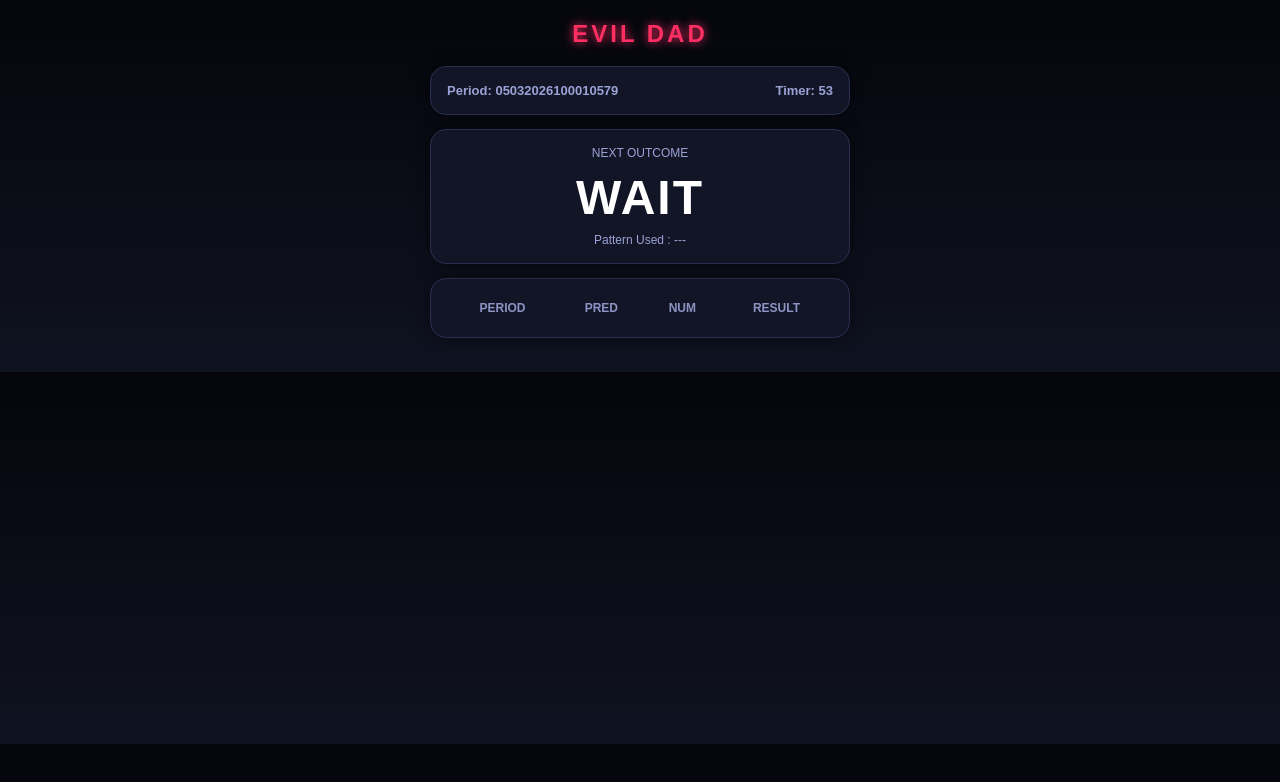
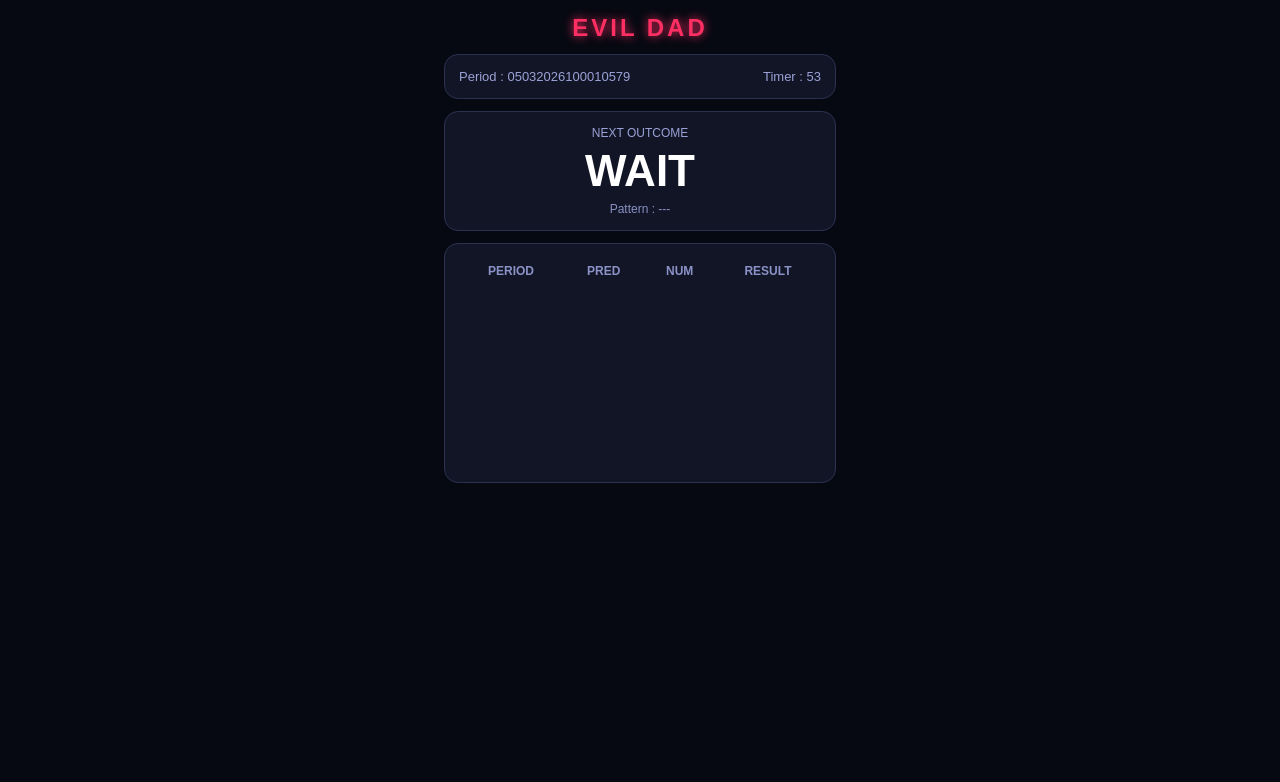
Before and after one commit to ngopichandu407-creator/wizard-predictor, a plain HTML site: page index.html in a window 1280 px wide. Drawn offline with Linux system fonts and the light colour scheme; no server answers.

Commit message:
Update index.html

```diff
--- a/index.html
+++ b/index.html
@@ -2,127 +2,191 @@
 <html>
 <head>
 <meta charset="UTF-8">
-<title>EVIL DAD AI</title>
+<title>EVIL DAD</title>
+
+<meta name="viewport" content="width=device-width, initial-scale=1.0">
 
 <style>
 
+*{
+box-sizing:border-box;
+}
+
 body{
+
 margin:0;
 font-family:Arial;
-background:linear-gradient(180deg,#05060c,#0f1220);
+background:#070912;
 color:white;
+
 display:flex;
 justify-content:center;
+
 }
 
 .app{
-width:420px;
-padding:20px;
+
+width:100%;
+max-width:420px;
+padding:14px;
+
 }
 
 /* TITLE */
 
 .title{
+
 text-align:center;
 font-size:24px;
 font-weight:900;
 letter-spacing:3px;
-margin-bottom:18px;
+margin-bottom:12px;
+
 color:#ff2e63;
 text-shadow:0 0 10px #ff2e63;
+
 }
 
 /* BOX */
 
 .box{
+
 background:#121526;
-border-radius:16px;
-padding:16px;
-margin-bottom:14px;
-border:1px solid #2b3050;
-box-shadow:0 0 15px rgba(0,0,0,0.5);
+
+border-radius:14px;
+
+padding:14px;
+
+margin-bottom:12px;
+
+border:1px solid #2c3150;
+
 }
 
 /* TOP BAR */
 
 .topbar{
+
 display:flex;
+
 justify-content:space-between;
+
 font-size:13px;
-font-weight:bold;
+
 color:#9aa2d6;
+
 }
 
 /* PREDICTION */
 
-.predictionBox{
+.prediction{
+
 text-align:center;
+
 }
 
 #prediction{
-font-size:48px;
+
+font-size:44px;
+
 font-weight:900;
-margin-top:10px;
-letter-spacing:2px;
+
+margin-top:6px;
+
 }
 
 .big{
-color:#ff3b3b;
-text-shadow:0 0 10px #ff3b3b;
+
+color:#ff4d4d;
+
+text-shadow:0 0 8px #ff4d4d;
+
 }
 
 .small{
-color:#00ff9d;
-text-shadow:0 0 10px #00ff9d;
+
+color:#00ffa2;
+
+text-shadow:0 0 8px #00ffa2;
+
 }
 
 .pattern{
+
 font-size:12px;
-margin-top:8px;
-color:#9aa2d6;
+
+margin-top:6px;
+
+color:#8a90c2;
+
 }
 
 /* HISTORY */
 
 .history{
-max-height:260px;
+
+height:240px;
+
 overflow-y:auto;
+
 }
 
 table{
+
 width:100%;
+
 border-collapse:collapse;
+
 font-size:12px;
+
 }
 
 th{
-color:#8d94c5;
+
+color:#8b92c7;
+
 padding:6px;
+
 }
 
 td{
+
 padding:6px;
+
+text-align:center;
+
 }
 
 .win{
-color:#00ff9d;
+
+color:#00ffa2;
+
 font-weight:bold;
+
 }
 
 .loss{
-color:#ff3b3b;
+
+color:#ff4d4d;
+
 font-weight:bold;
+
 }
 
 /* SCROLL */
 
 .history::-webkit-scrollbar{
+
 width:4px;
+
 }
 
 .history::-webkit-scrollbar-thumb{
+
 background:#444;
+
 border-radius:10px;
+
 }
 
 </style>
@@ -135,18 +199,23 @@ border-radius:10px;
 <div class="title">EVIL DAD</div>
 
 <div class="box topbar">
-<div>Period: <span id="period">---</span></div>
-<div>Timer: <span id="timer">--</span></div>
+
+<div>Period : <span id="period">---</span></div>
+
+<div>Timer : <span id="timer">--</span></div>
+
 </div>
 
-<div class="box predictionBox">
+<div class="box prediction">
 
 <div style="font-size:12px;color:#9aa2d6">NEXT OUTCOME</div>
 
 <div id="prediction">WAIT</div>
 
 <div class="pattern">
-Pattern Used : <span id="pattern">---</span>
+
+Pattern : <span id="pattern">---</span>
+
 </div>
 
 </div>
@@ -156,12 +225,16 @@ Pattern Used : <span id="pattern">---</span>
 <table>
 
 <thead>
+
 <tr>
+
 <th>PERIOD</th>
 <th>PRED</th>
 <th>NUM</th>
 <th>RESULT</th>
+
 </tr>
+
 </thead>
 
 <tbody id="history"></tbody>
@@ -177,6 +250,7 @@ Pattern Used : <span id="pattern">---</span>
 const API="https://draw.ar-lottery01.com/WinGo/WinGo_1M/GetHistoryIssuePage.json";
 
 let savedPrediction=null;
+
 let lastPeriod=null;
 
 /* TIMER */
@@ -188,35 +262,43 @@ setInterval(()=>{
 let now=new Date();
 
 let sec=now.getUTCSeconds();
+
 let remain=60-sec;
 
 let h=now.getUTCHours();
+
 let m=now.getUTCMinutes();
 
 let total=h*60+m;
 
 let date=new Intl.DateTimeFormat(
+
 'en-GB',
+
 {year:'numeric',month:'2-digit',day:'2-digit',timeZone:'UTC'}
+
 ).format(now).replace(/\//g,'');
 
 let period="1000"+(10001+total);
 
 document.getElementById("period").innerText=date+period;
+
 document.getElementById("timer").innerText=remain;
 
 },1000);
 
 }
 
-/* PATTERN MATCH */
+/* SIMILARITY */
 
 function similarity(a,b){
 
 let match=0;
 
 for(let i=0;i<a.length;i++){
-if(a[i]==b[i])match++;
+
+if(a[i]==b[i]) match++;
+
 }
 
 return match/a.length;
@@ -248,18 +330,25 @@ matches.push(results[i+6]);
 if(matches.length==0){
 
 return{
+
 pred:results[results.length-1]=="B"?"S":"B",
+
 pattern:present.join("")
+
 }
 
 }
 
 let b=matches.filter(x=>x=="B").length;
+
 let s=matches.length-b;
 
 return{
+
 pred:b>s?"B":"S",
+
 pattern:present.join("")
+
 }
 
 }
@@ -269,6 +358,7 @@ pattern:present.join("")
 async function update(){
 
 let r=await fetch(API);
+
 let j=await r.json();
 
 let list=j.data.list;
@@ -299,21 +389,23 @@ let actual=num>=5?"BIG":"SMALL";
 
 let win=savedPrediction==actual;
 
-let row=`
-<tr>
+let row=
+
+`<tr>
 <td>${period.slice(-4)}</td>
 <td>${savedPrediction}</td>
 <td>${num}</td>
 <td class="${win?'win':'loss'}">${win?'WIN':'LOSS'}</td>
-</tr>
-`;
+</tr>`;
 
 document.getElementById("history").innerHTML=
+
 row+document.getElementById("history").innerHTML;
 
 }
 
 savedPrediction=pred;
+
 lastPeriod=period;
 
 }
```
